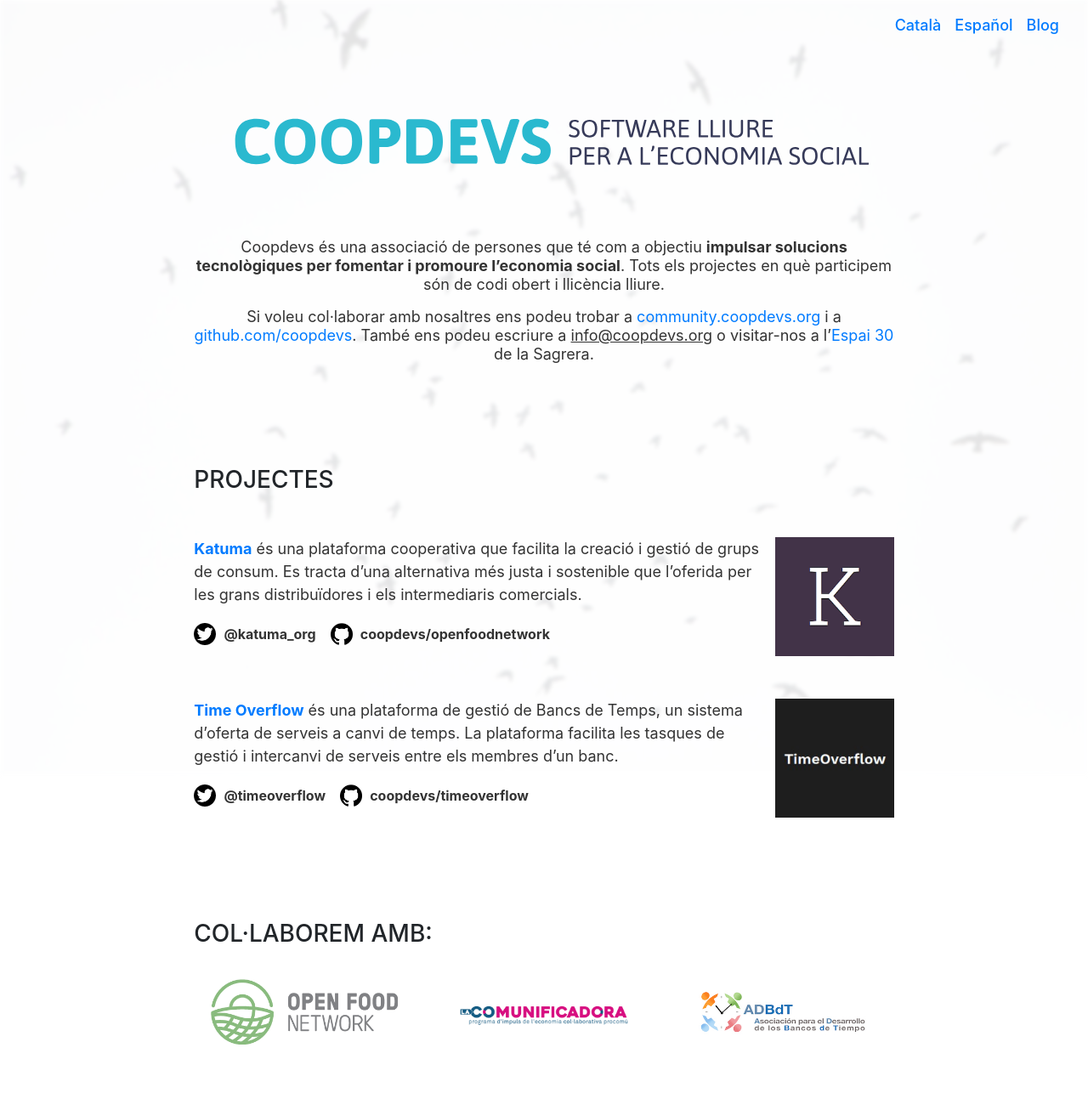
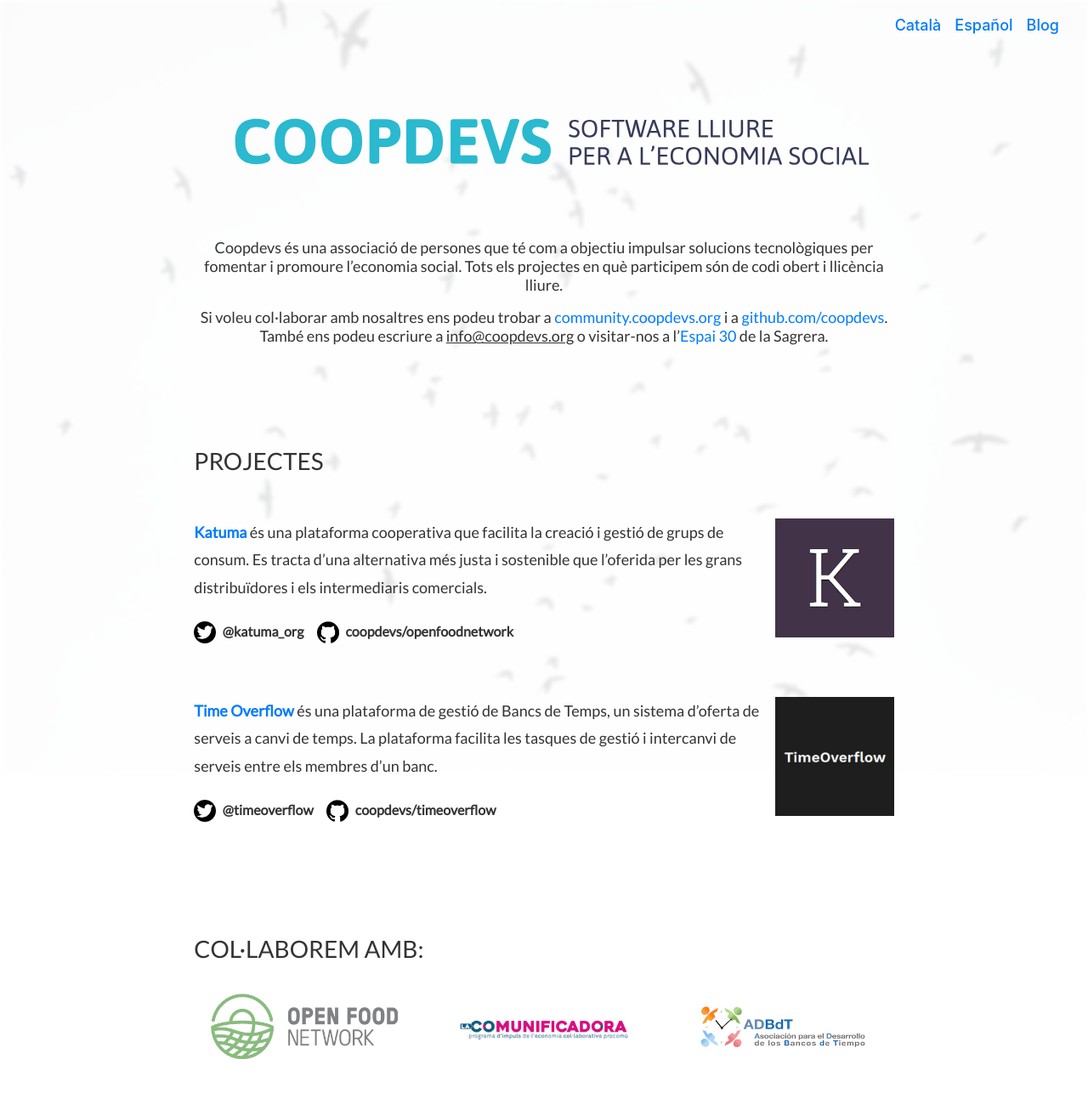
Before and after one commit to coopdevs/coopdevs-old-web, a Jekyll site: the page built from ca.md, in a window 1280 px wide. Shown: the whole page at 85% size. Built offline with Jekyll 4.4.1, drawn with Linux system fonts in a browser that asks for light colours.

Commit message:
fix text style in whole site, h3 uppercase with bootstrap class, remove h3 styles

```diff
--- a/_layouts/main.html
+++ b/_layouts/main.html
@@ -2,7 +2,7 @@
 layout: default
 ---
 <div class='projects'>
-  <h3>{{ page.projects_title }}</h3>
+  <h3 class="text-uppercase">{{ page.projects_title }}</h3>
 
   <div class='project'>
     <div class='logo'>
@@ -44,7 +44,7 @@
 </div>
 
 <div>
-  <h3>{{ page.friends_title }}</h3>
+  <h3 class="text-uppercase">{{ page.friends_title }}</h3>
 
   <div class='friends'>
     <div class="friend">
--- a/_sass/_hero.scss
+++ b/_sass/_hero.scss
@@ -15,4 +15,8 @@
         font-size: 18px;
         line-height: 22px;
     }
+    h3 {
+        font-size: 24px;
+        text-transform: uppercase;
     }
+}
--- a/_sass/_layout.scss
+++ b/_sass/_layout.scss
@@ -15,19 +15,6 @@
 }
 
 #main-blog {
-  h3 {
-    font-size: 1.5em;
-    text-transform: inherit;
-    font-weight: bold;
-    margin-top:2rem;
-  }
-
-  p {
-    font-size: 18px;
-    color: #333;
-    line-height:1.8em;
-  }
-
   img {
     max-width: 90%;
     display:block;
--- a/assets/css/main.scss
+++ b/assets/css/main.scss
@@ -10,14 +10,10 @@
 @import "social-links";
 @import "friends";
 
-body {
-  margin: 0;
-  padding: 0;
-  font-family: Lato;
-  font-weight: 300;
+body .container-fluid {
+    font-family: Lato;
+    font-weight: 300;
+    font-size: 18px;
+    color: #333;
+    line-height:1.8em;
 }
-
-h3 {
-  font-size: 24px;
-  text-transform: uppercase;
-}
```
Lines whose indentation alone changed are shown as unchanged.
